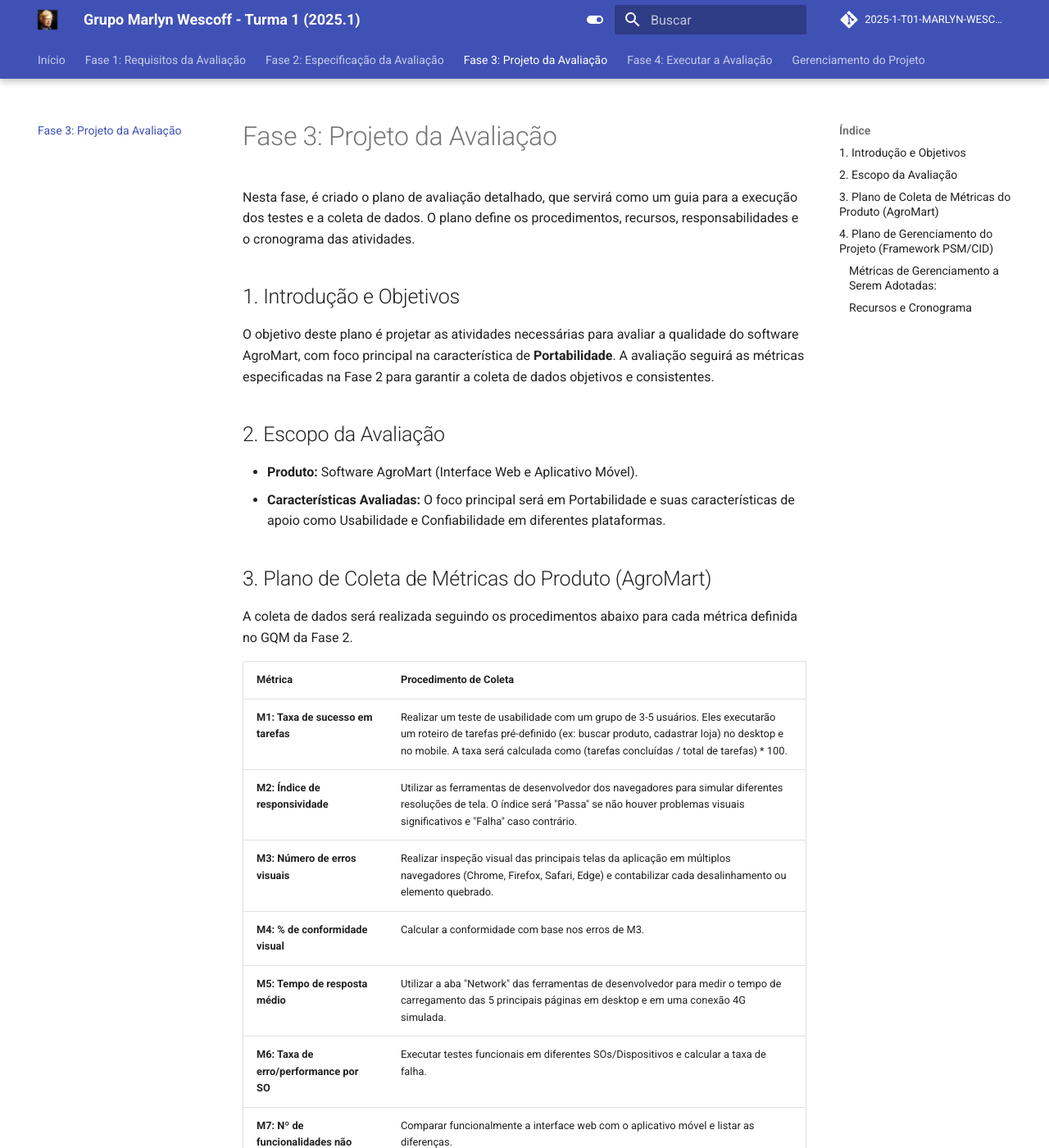
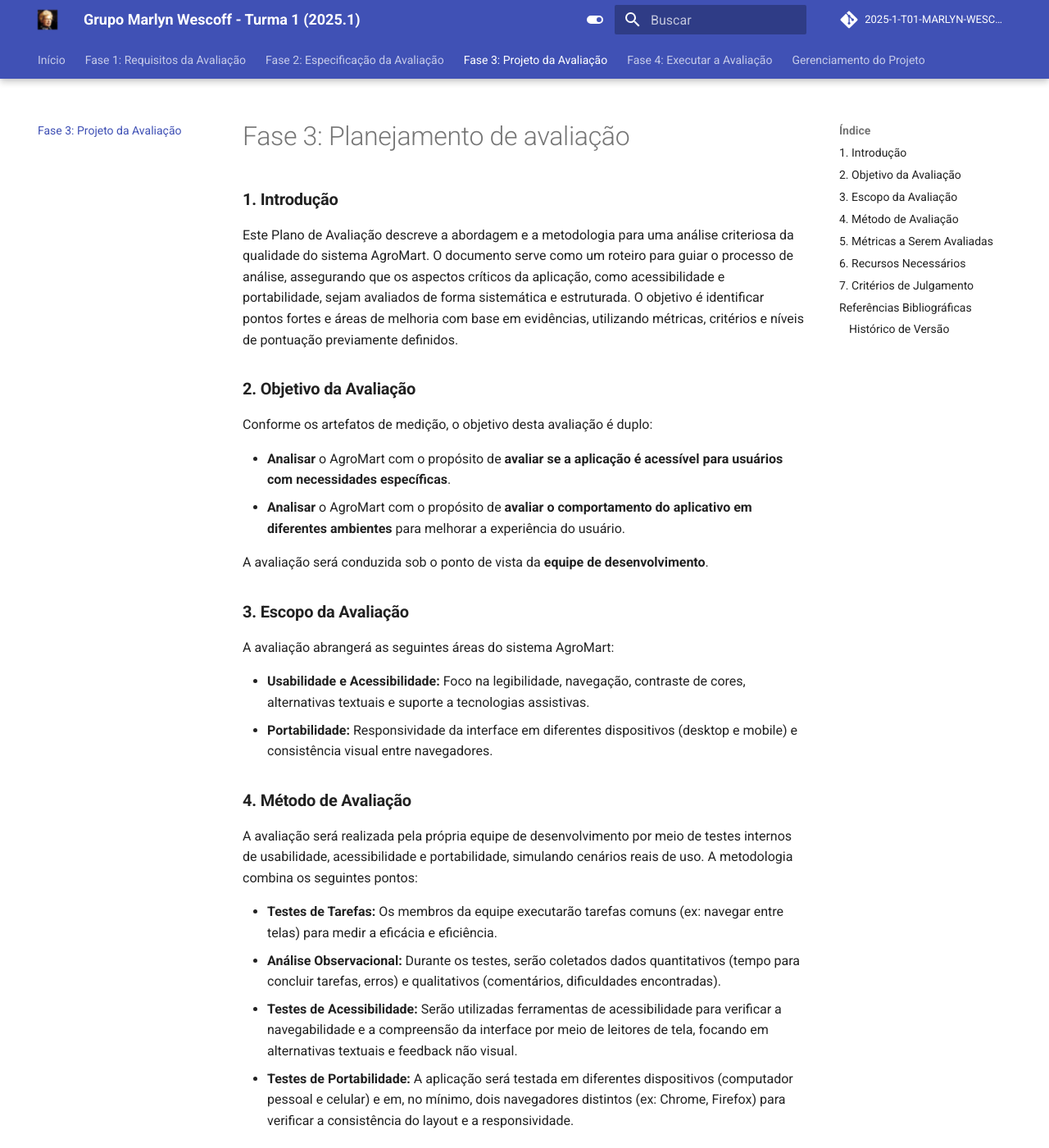
Before and after one commit to FCTE-Qualidade-de-Software-1/2025-1-T01-MARLYN-WESCOFF, an MkDocs documentation site: the page built from docs/fase3.md, in a window 1280 px wide and 1400 px high. Shown: the whole window at 82% size. Built offline with MkDocs 1.6.1 and Material for MkDocs 9.7.7, drawn with Linux system fonts in a browser that asks for light colours; comment, search, counter and statistics services are not loaded; some of the changed text lies outside the part shown.

Commit message:
finalizando fase 2 e 3 e referencias

```diff
--- a/docs/fase3.md
+++ b/docs/fase3.md
@@ -1,70 +1,89 @@
-# Fase 3: Projeto da Avaliação
+# Fase 3: Planejamento de avaliação
 
-Nesta fase, é criado o plano de avaliação detalhado, que servirá como um guia para a execução dos testes e a coleta de dados. O plano define os procedimentos, recursos, responsabilidades e o cronograma das atividades.
+### **1. Introdução**
 
-## 1. Introdução e Objetivos
-O objetivo deste plano é projetar as atividades necessárias para avaliar a qualidade do software AgroMart, com foco principal na característica de **Portabilidade**. A avaliação seguirá as métricas especificadas na Fase 2 para garantir a coleta de dados objetivos e consistentes.
+Este Plano de Avaliação descreve a abordagem e a metodologia para uma análise criteriosa da qualidade do sistema AgroMart. O documento serve como um roteiro para guiar o processo de análise, assegurando que os aspectos críticos da aplicação, como acessibilidade e portabilidade, sejam avaliados de forma sistemática e estruturada. O objetivo é identificar pontos fortes e áreas de melhoria com base em evidências, utilizando métricas, critérios e níveis de pontuação previamente definidos.
 
-## 2. Escopo da Avaliação
-- **Produto:** Software AgroMart (Interface Web e Aplicativo Móvel).
-- **Características Avaliadas:** O foco principal será em Portabilidade e suas características de apoio como Usabilidade e Confiabilidade em diferentes plataformas.
+### **2. Objetivo da Avaliação**
 
-## 3. Plano de Coleta de Métricas do Produto (AgroMart)
+Conforme os artefatos de medição, o objetivo desta avaliação é duplo:
 
-A coleta de dados será realizada seguindo os procedimentos abaixo para cada métrica definida no GQM da Fase 2.
+* **Analisar** o AgroMart com o propósito de **avaliar se a aplicação é acessível para usuários com necessidades específicas**.
+* **Analisar** o AgroMart com o propósito de **avaliar o comportamento do aplicativo em diferentes ambientes** para melhorar a experiência do usuário.
 
-| Métrica | Procedimento de Coleta |
-| :--- | :--- |
-| **M1: Taxa de sucesso em tarefas** | Realizar um teste de usabilidade com um grupo de 3-5 usuários. Eles executarão um roteiro de tarefas pré-definido (ex: buscar produto, cadastrar loja) no desktop e no mobile. A taxa será calculada como (tarefas concluídas / total de tarefas) * 100. |
-| **M2: Índice de responsividade** | Utilizar as ferramentas de desenvolvedor dos navegadores para simular diferentes resoluções de tela. O índice será "Passa" se não houver problemas visuais significativos e "Falha" caso contrário. |
-| **M3: Número de erros visuais** | Realizar inspeção visual das principais telas da aplicação em múltiplos navegadores (Chrome, Firefox, Safari, Edge) e contabilizar cada desalinhamento ou elemento quebrado. |
-| **M4: % de conformidade visual**| Calcular a conformidade com base nos erros de M3. |
-| **M5: Tempo de resposta médio** | Utilizar a aba "Network" das ferramentas de desenvolvedor para medir o tempo de carregamento das 5 principais páginas em desktop e em uma conexão 4G simulada. |
-| **M6: Taxa de erro/performance por SO**| Executar testes funcionais em diferentes SOs/Dispositivos e calcular a taxa de falha. |
-| **M7: Nº de funcionalidades não disponíveis** | Comparar funcionalmente a interface web com o aplicativo móvel e listar as diferenças. |
-| **M8 a M11 (Instalação)**| Simular o processo de instalação em um ambiente limpo, seguindo a documentação, para medir a quantidade de dependências, passos manuais, tempo e erros. |
+A avaliação será conduzida sob o ponto de vista da **equipe de desenvolvimento**.
 
----
+### **3. Escopo da Avaliação**
 
-## 4. Plano de Gerenciamento do Projeto (Framework PSM/CID)
+A avaliação abrangerá as seguintes áreas do sistema AgroMart:
 
-Para gerenciar o **nosso próprio projeto de avaliação**, aplicaremos métricas do framework **CID (Continuous Iterative Development)**. O objetivo é monitorar nosso progresso, eficiência e garantir a entrega de um trabalho de qualidade.
+* **Usabilidade e Acessibilidade:** Foco na legibilidade, navegação, contraste de cores, alternativas textuais e suporte a tecnologias assistivas.
+* **Portabilidade:** Responsividade da interface em diferentes dispositivos (desktop e mobile) e consistência visual entre navegadores.
 
-### Métricas de Gerenciamento a Serem Adotadas:
+### **4. Método de Avaliação**
 
-- **Committed vs. Completed (Comprometido vs. Concluído):**
-  - **O que é:** Mede se a equipe está entregando o que planejou.
-  - **Como usaremos:** As quatro fases do trabalho são nossos "work items" comprometidos. Vamos rastrear a data de conclusão de cada fase em relação a um cronograma planejado. Isso nos dará uma medida da nossa previsibilidade.
+A avaliação será realizada pela própria equipe de desenvolvimento por meio de testes internos de usabilidade, acessibilidade e portabilidade, simulando cenários reais de uso. A metodologia combina os seguintes pontos:
 
-- **Burndown:**
-  - **O que é:** Um gráfico que visualiza o trabalho restante versus o tempo.
-  - **Como usaremos:** Utilizaremos as *Issues* e *Milestones* do GitHub para criar um backlog de tarefas para cada fase. O fechamento das issues alimentará um gráfico de burndown, mostrando visualmente se estamos no caminho certo para concluir o projeto no prazo.
+* **Testes de Tarefas:** Os membros da equipe executarão tarefas comuns (ex: navegar entre telas) para medir a eficácia e eficiência.
+* **Análise Observacional:** Durante os testes, serão coletados dados quantitativos (tempo para concluir tarefas, erros) e qualitativos (comentários, dificuldades encontradas).
+* **Testes de Acessibilidade:** Serão utilizadas ferramentas de acessibilidade para verificar a navegabilidade e a compreensão da interface por meio de leitores de tela, focando em alternativas textuais e feedback não visual.
+* **Testes de Portabilidade:** A aplicação será testada em diferentes dispositivos (computador pessoal e celular) e em, no mínimo, dois navegadores distintos (ex: Chrome, Firefox) para verificar a consistência do layout e a responsividade.
 
-- **Cycle Time (Tempo de Ciclo):**
-  - **O que é:** O tempo decorrido desde o início de um trabalho até a sua conclusão.
-  - **Como usaremos:** Mediremos especificamente o *Cycle Time* da **"ação de melhoria"** obrigatória da Fase 4. O tempo será contado desde o primeiro *commit* de código ou a criação do protótipo até a sua finalização e entrega.
+### **5. Métricas a Serem Avaliadas**
 
-- **Defect Detection & Resolution (Detecção e Resolução de Defeitos):**
-  - **O que é:** Mede a capacidade da equipe de encontrar e corrigir seus próprios erros.
-  - **Como usaremos:** Qualquer problema ou erro significativo encontrado em nossa própria documentação, planejamento ou código (da ação de melhoria) será registrado como uma *Issue* no GitHub. Mediremos quantos desses "defeitos" são encontrados e o tempo para resolvê-los. O objetivo é ter um processo de auto-correção eficiente.
+Com base na abordagem GQM dos documentos de objetivo, as seguintes métricas serão avaliadas:
 
-### Recursos e Cronograma
+**Usabilidade (Foco em Acessibilidade):**
 
-**Recursos Necessários:**
+- **M1:** Taxa de Sucesso da Tarefa utilizando ferramentas de acessibilidade
+- **M2:** Índice de Conformidade de Feedback Não-Dependente de Cor
+- **M3:** Índice de Conformidade de Contraste
+- **M4:** Cobertura de Alternativas Textuais em Imagens Informativas
+- **M5:** Índice de Conformidade de Feedback de Interação (Estado Ativo)
+- **M6:** Cobertura de navegação por teclado
+- **M7:** Análise do código
 
-  - **Humanos:** Membros da equipe do projeto.
-  - **Software:** Navegadores, Ferramentas de Desenvolvedor, Git, GitHub.
-  - **Hardware:** Computadores com Windows/Linux, dispositivos móveis Android/iOS.
+**Portabilidade:**
 
-**Cronograma e Responsabilidades:**
-A tabela a seguir apresenta a divisão de trabalho e deve ser preenchida pela equipe com os prazos.
+* **M4:** Índice de responsividade, avaliando a adaptação da interface em dispositivos mobile e desktop.
+* **M5:** Número de erros visuais encontrados por navegador.
+- **M3:** Número de funcionalidades por plataforma
+- **M4:** Número de funções que funcionam sem internet
 
-| Atividade | Responsável(is) | Prazo de Início | Prazo de Fim |
-| :--- | :--- | :--- | :--- |
-| Preparação do Ambiente de Teste | Brenno, Igor | | |
-| Execução dos Testes de Usabilidade (M1) | Caio, João S. | | |
-| Execução dos Testes de Compatibilidade (M2-M7)| João L., Rodrigo | | |
-| Execução dos Testes de Instalação (M8-M11)| Caio, Rodrigo | | |
-| Análise e Consolidação dos Dados | Todos | | |
-| Elaboração do Relatório Final | Todos | | |
-| Implementação da Ação de Melhoria | A definir | | |
+### **6. Recursos Necessários**
+
+* **Materiais de Apoio:**
+    * Documentos de Objetivos do projeto para guiar a aplicação das métricas.
+    * Documentação do Agromart.
+    * WCAG 2.2.
+    * ABNT NBR 17225.
+* **Ferramentas Técnicas:**
+    * Dispositivos de teste: computador pessoal e celular.
+    * Navegadores distintos (ex: Google Chrome, Mozilla Firefox).
+    * Cronômetro digital para medição de tempo das tarefas.
+    * Ferramenta de verificação de acessibilidade, como o **TalkBack (Android)**.
+    * Ferramenta de captura de tela para documentar evidências.
+
+### **7. Critérios de Julgamento**
+
+Os resultados serão interpretados com base nos critérios de avaliação:
+
+* **Usabilidade/Acessibilidade:**
+    * **Conforme / Aceitável:** Todas as métricas de acessibilidade (M1, M2, M3) devem atingir uma pontuação "Bom" ou "Excelente".
+    * **Não Conforme / Inaceitável:** Se pelo menos uma métrica de acessibilidade receber a pontuação "Insatisfatório", indicando uma falha crítica que impede o uso por um grupo de usuários.
+* **Portabilidade:**
+    * **Aceitável:** 70% ou mais das métricas de portabilidade (M4, M5) classificadas como "Bom" ou "Excelente".
+    * **Inaceitável:** Menos de 50% das métricas de portabilidade atingindo o nível "Bom" ou "Excelente".
+
+
+## Referências Bibliográficas
+
+> WCAG 2.2 Understanding Docs. SC 1.4.1 Use of Color (Level A). Disponível em: <https://www.w3.org/WAI/WCAG22/Understanding/use-of-color.html>. Acesso em 7 de julho de 2025.
+
+> ABNT NBR 17225:2025, Acessibilidade em conteúdo e aplicações web – Requisitos. Disponível em: <https://mwpt.com.br/wp-content/uploads/2025/04/ABNT-NBR-17225-Acessibilidade-Digital.pdf>. Acesso em 7 de julho de 2025.
+
+### Histórico de Versão
+
+| Versão | Data       | Descrição                                                                              | Autor               |
+| :----- | :--------- | :------------------------------------------------------------------------------------- | :------------------ |
+| 1.0    | 07/07/2025 | Criação do documento de planejamento de avaliação com base nos objetivos de Usabilidade e Portabilidade. | Caio Sabino |
```
Also changed, not shown: docs/fase1.md (+15 -0 lines), docs/fase2/objetivo1.md (+9 -0 lines).
